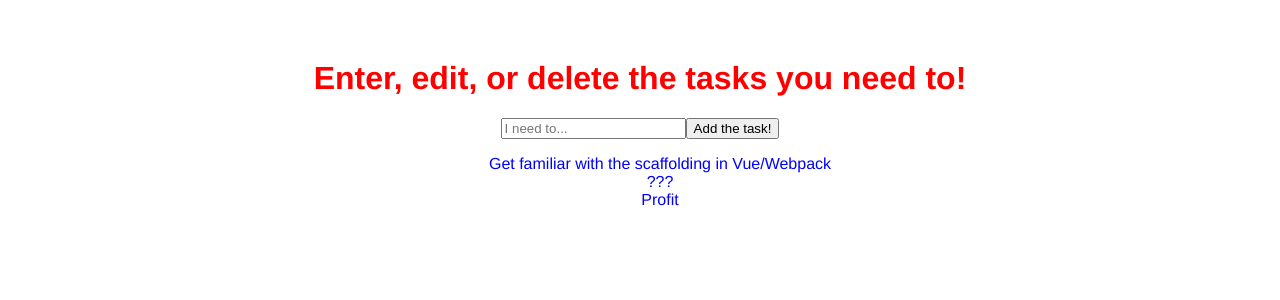
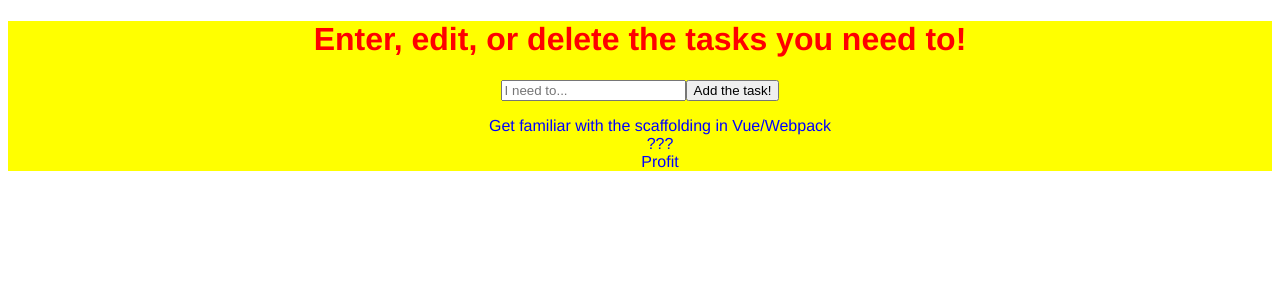
Before and after one commit to askaper/To-do, a Vue app: page / in a window 1280 px wide. Shown: the top 300 px of the page. Built offline with nearby package versions, Linux system fonts and the light colour scheme.

Commit message:
Changed background color for ease of identification in UI

```diff
--- a/src/App.vue
+++ b/src/App.vue
@@ -25,6 +25,6 @@ export default {
   -moz-osx-font-smoothing: grayscale;
   text-align: center;
   color: #2c3e50;
-  margin-top: 60px;
+  background-color: yellow;
 }
 </style>
```
